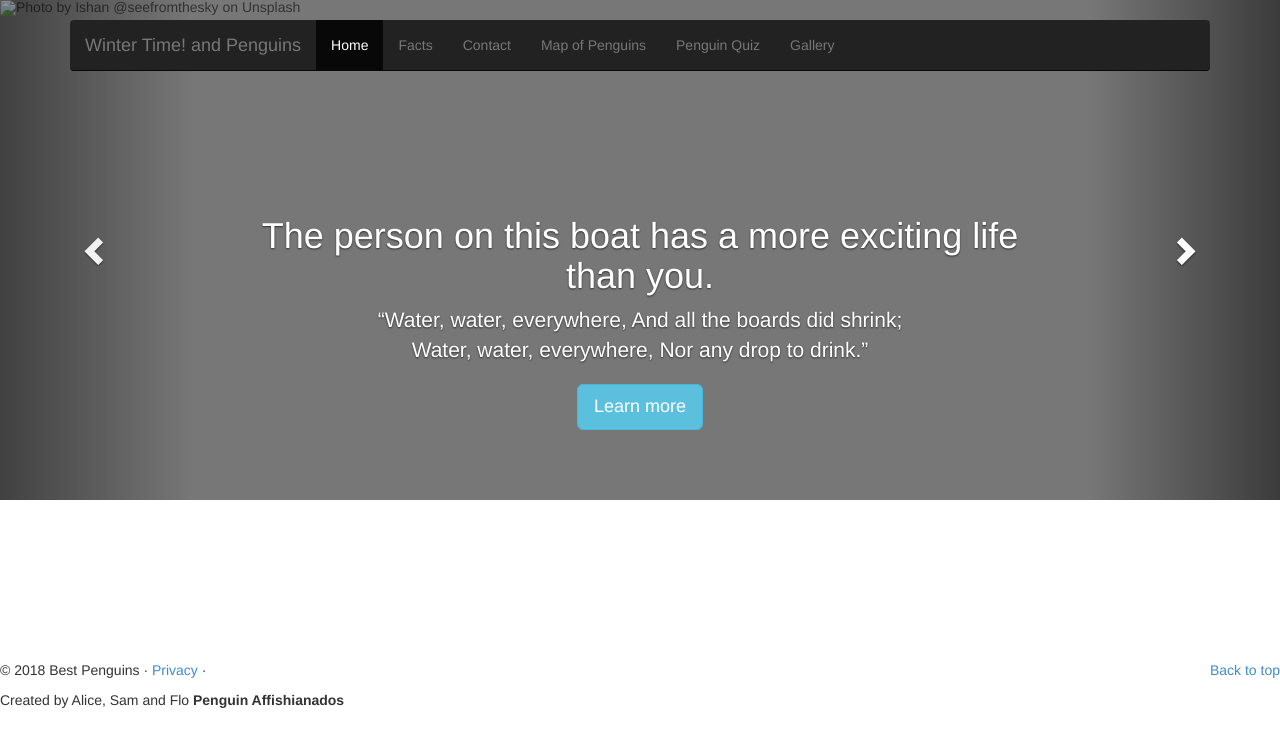
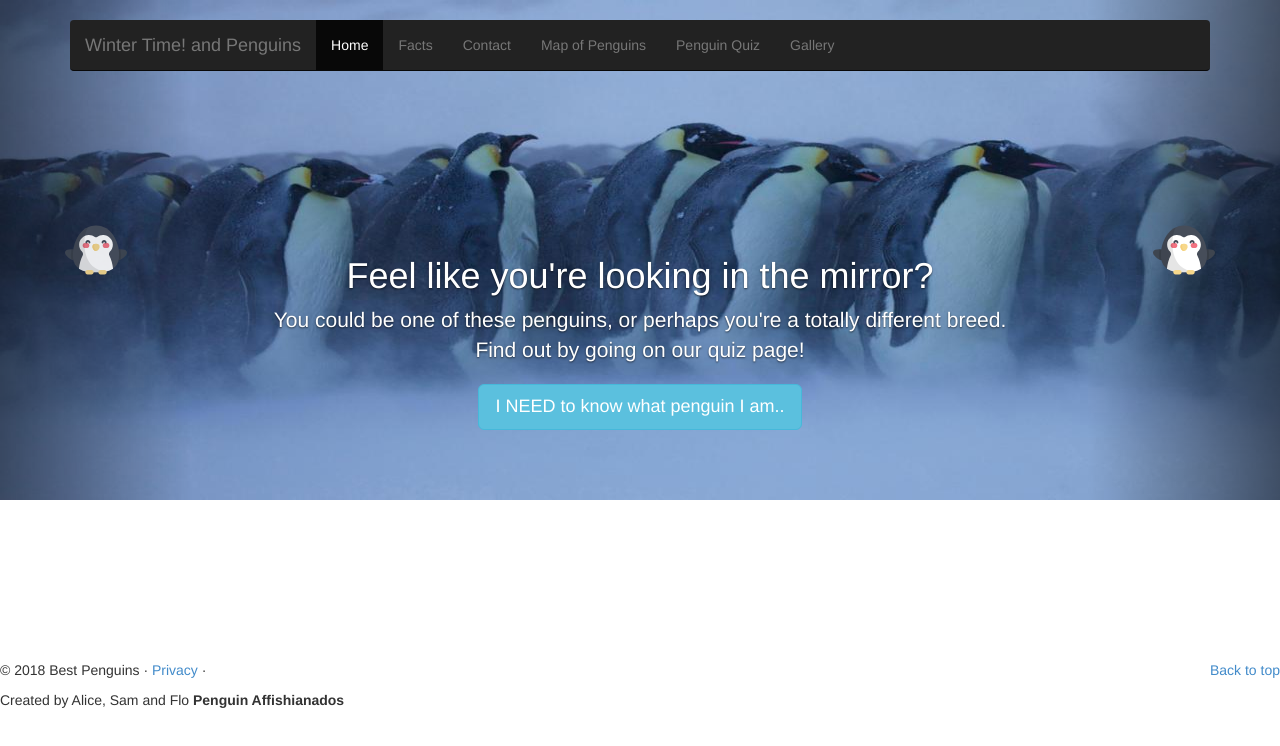
Before and after one commit to floorford/penguin-master, a website: page index.html in a window 1280 px wide. Both pictures are taken after a click on the button 96 px from the left and 250 px from the top of the page. Drawn offline with nearby package versions, Linux system fonts and the light colour scheme.

Commit message:
added penguin svgs as buttons

```diff
--- a/index.html
+++ b/index.html
@@ -67,7 +67,7 @@
 	    <div class="carousel-inner">
 	    	<div class="item active">
 	    		<img
-					src="https://media2.s-nbcnews.com/j/newscms/2016_27/1141690/cat-in-picknic-basket-tease-today-160707_223dea254685cd15dc97d32e1e943cb5.today-inline-large.jpg" alt="piknik"/>
+					src="images/peng-INDEX.png" alt="penguin and chicks"/>
 	    		<div class="container">
 	    			<div class="carousel-caption">
 	    				<h1>Everyone Loves Penguins</h1>
@@ -77,32 +77,28 @@
 	    	</div>
 
 	    	<div class="item">
-	    		<img src="images/ishan-seefromthesky-403804-unsplash.jpg" alt="Photo by Ishan @seefromthesky on Unsplash">
+	    		<img src="images/pengu-INDEX.jpg" alt="penguin group">
 	    		<div class="container">
 	    			<div class="carousel-caption">
-
-	    				<h1>The person on this boat has a more exciting life than you.</h1>
-	    				<p>“Water, water, everywhere, And all the boards did shrink;<br> Water, water, everywhere, Nor any drop to drink.”</p>
-
-	    				<p><a class="lrg-btn btn btn-lg btn-info" href="#" role="button">Learn more</a></p>
+	    				<h1>Feel like you're looking in the mirror?</h1>
+	    				<p>You could be one of these penguins, or perhaps you're a totally different breed. Find out by going on our quiz page!</p>
+	    				<p><a class="lrg-btn btn btn-lg btn-info" href="quiz.html" role="button">I NEED to know what penguin I am..</a></p>
 	    			</div>
 	    		</div>
 	    	</div>
 
 	    	<div class="item">
-	    		<img src="https://www.tignes.net/uploads/media/page_block/0001/68/cc87e9631396dc234dcc97eb8b7a523e53d92bfc.jpeg" alt="Tennis">
+	    		<img src="images/penguins-INDEX.jpg" alt="penguins">
 	    		<div class="container">
 	    			<div class="carousel-caption">
-
 	    				<h1>Tennis in the summer is great</h1>
-	    				<p>Play in your tennis court, in your backyard (naturally..) and pretend you're at Wimbledon.</p>
-	    				<p><a class="lrg-btn btn btn-lg btn-warning" href="https://twitter.com/serenawilliams?ref_src=twsrc%5Egoogle%7Ctwcamp%5Eserp%7Ctwgr%5Eauthor" role="button">Click here to become Serena Williams</a></p>
+	    				<p>But these penguins can't play tennis. They're too busy falling over! Although their flippers would make good rackets..</p>
 	    			</div>
 	    		</div>
 	    	</div>
 	    </div>
-	    <a class="left carousel-control" href="#myCarousel" role="button" data-slide="prev"><span class="glyphicon glyphicon-chevron-left"></span></a>
-	    <a class="right carousel-control" href="#myCarousel" role="button" data-slide="next"><span class="glyphicon glyphicon-chevron-right"></span></a>
+	    <a class="left carousel-control" href="#myCarousel" role="button" data-slide="prev"><img class="pengbutton" src="images/penguin.svg"/></a>
+	    <a class="right carousel-control" href="#myCarousel" role="button" data-slide="next"><img class="pengbutton" src="images/penguin.svg"/></a>
 		</div>
 	<!-- /.END OF CAROUSEL -->
 
--- a/scss/_carousel.scss
+++ b/scss/_carousel.scss
@@ -4,7 +4,6 @@
 
 body {
   padding-bottom: 40px;
-  background-image: url(picnic.jpg);
 }
 
 
@@ -13,6 +12,12 @@ body {
 -------------------------------------------------- */
 
 /* Special class on .container surrounding .navbar, used for positioning it into place. */
+
+.pengbutton {
+  width: 32%;
+  min-width: 50px;
+}
+
 .navbar-wrapper {
   position: absolute;
   top: 0;
@@ -41,6 +46,8 @@ body {
 /*Gray scaling on carousel*/
 .carousel-control.right, .carousel-control.left {
   bottom: 100px;
+  display: flex;
+  justify-content: space-around;
 }
 
 .carousel-control {
```
Also changed, not shown: css/style.css, images/penguin.svg (added).
